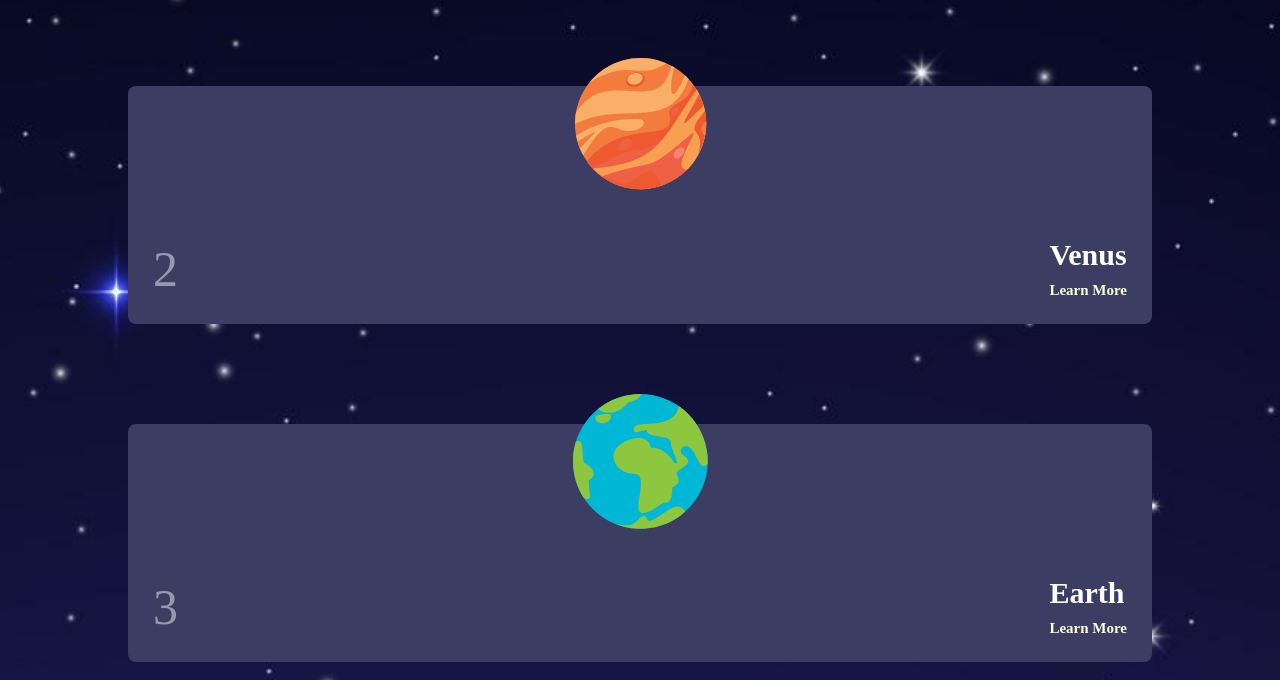
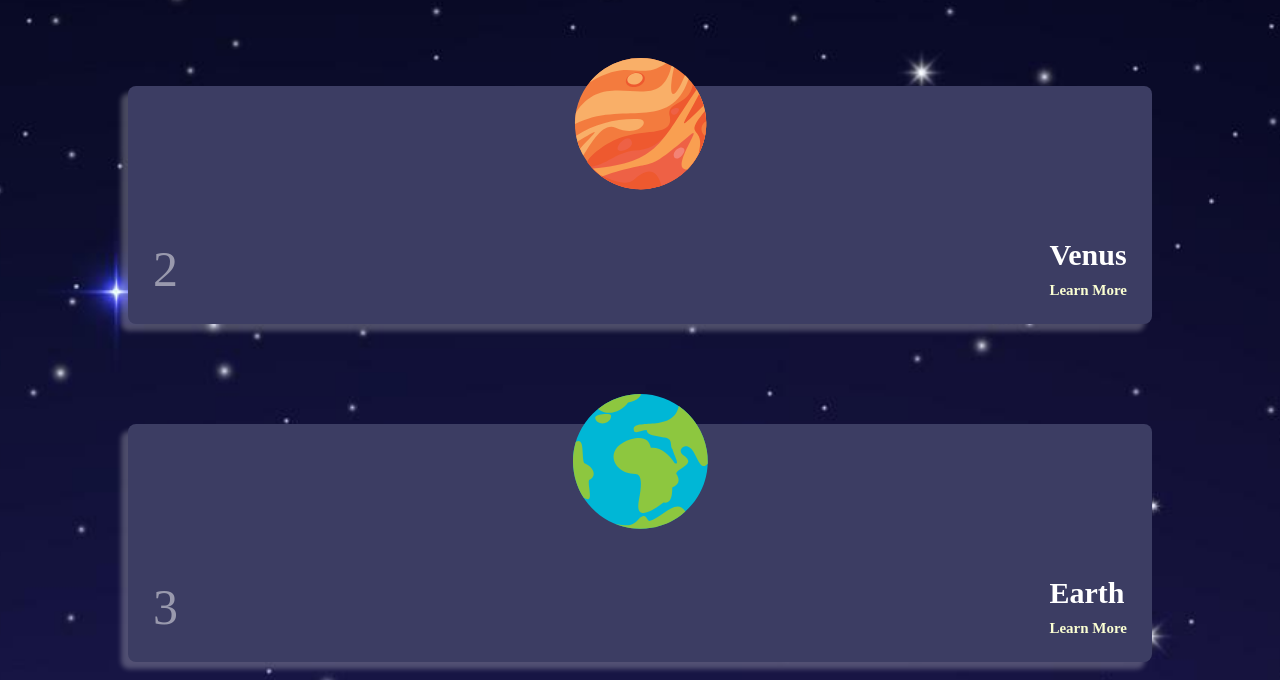
Before and after one commit to LaiDev/GalacticExplorer, a plain HTML site: page index.html in a window 1280 px wide. Shown: the part 536-1216 px from the top of the page. Drawn offline with Linux system fonts and the light colour scheme.

Commit message:
ADD : Box Shadow to "Planet Boxes"

```diff
--- a/css/style.css
+++ b/css/style.css
@@ -38,6 +38,7 @@ h1
   border-radius: 8px;
   margin-bottom: 100px;
   padding: 25px;
+  box-shadow: -7px 7px 5px 0px rgba(255, 255, 255, 0.253);
 }
 
 .planetWrapper > img
```
